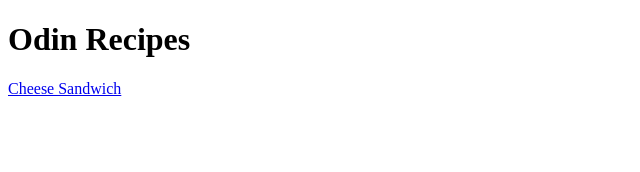
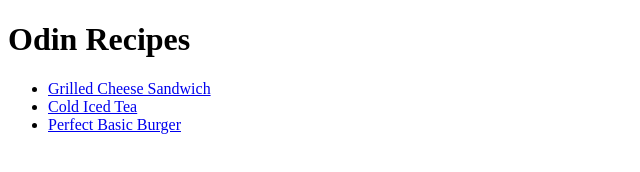
Before and after one commit to prayanshu01/odin-recipes, a plain HTML site: page index.html in a window 1280 px wide. Shown: the whole page, without its empty margins (0-640 px from the left). Drawn offline with Linux system fonts and the light colour scheme.

Commit message:
Update and Link other Recipes webpages to the index.html
New recipe webpages need to linked to the main index.html
and links should be organised into unordered link

```diff
--- a/index.html
+++ b/index.html
@@ -6,6 +6,11 @@
     </head>
     <body>
         <h1>Odin Recipes </h1>
-        <a href="./recipes/sandwich.html" target="_blank" >Cheese Sandwich</a>
+         <ul>
+             <li><a href="./recipes/sandwich.html" target="_blank" rel="noreferrer">Grilled Cheese Sandwich</a></li>
+             <li><a href="./recipes/coffee.html" target="_blank" rel="noreferrer">Cold Iced Tea</a></li>
+             <li><a href="./recipes/burger.html" target="_blank"rel="noreferrer">Perfect Basic Burger</a></li>
+        </ul>
+
     </body>
 </html>
```
